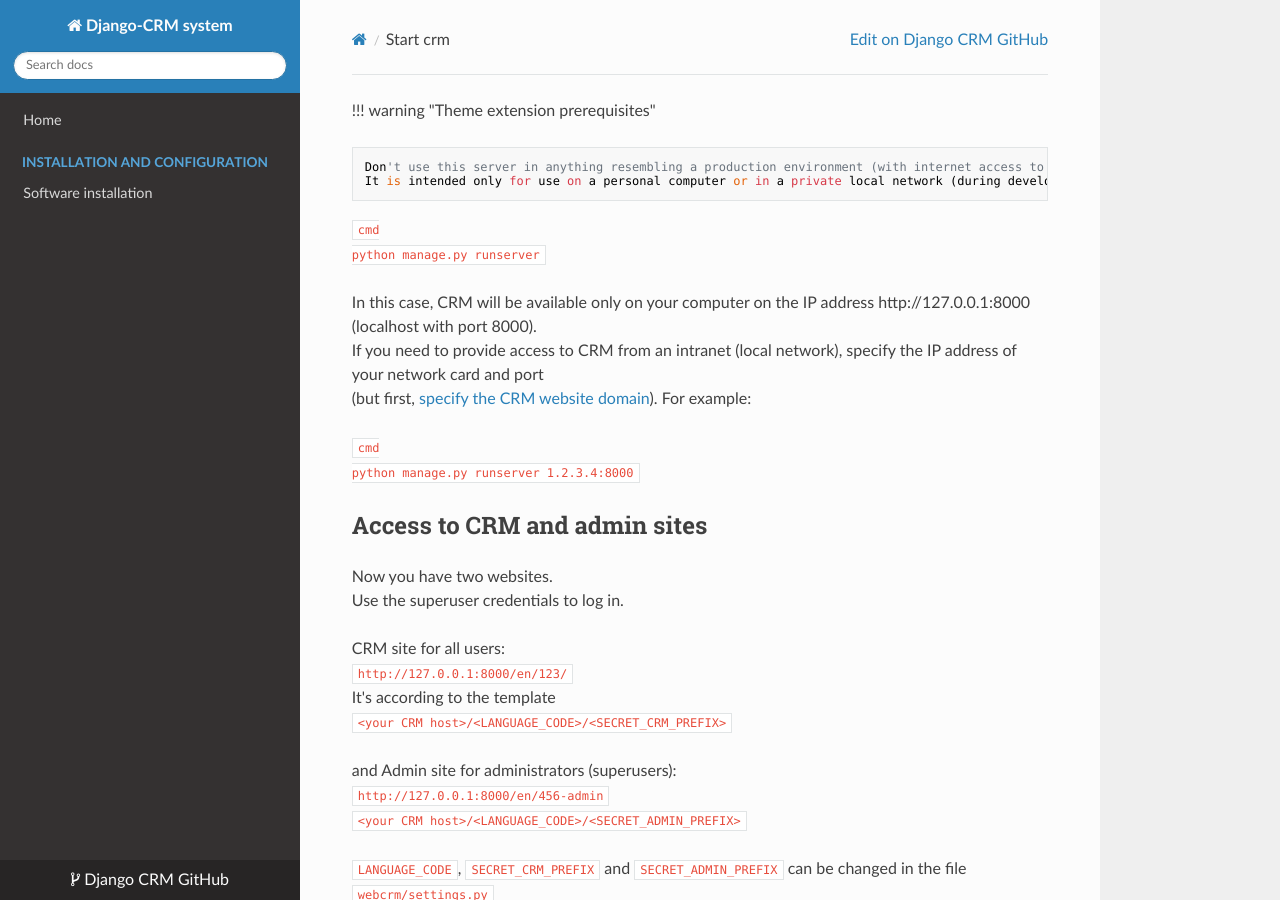
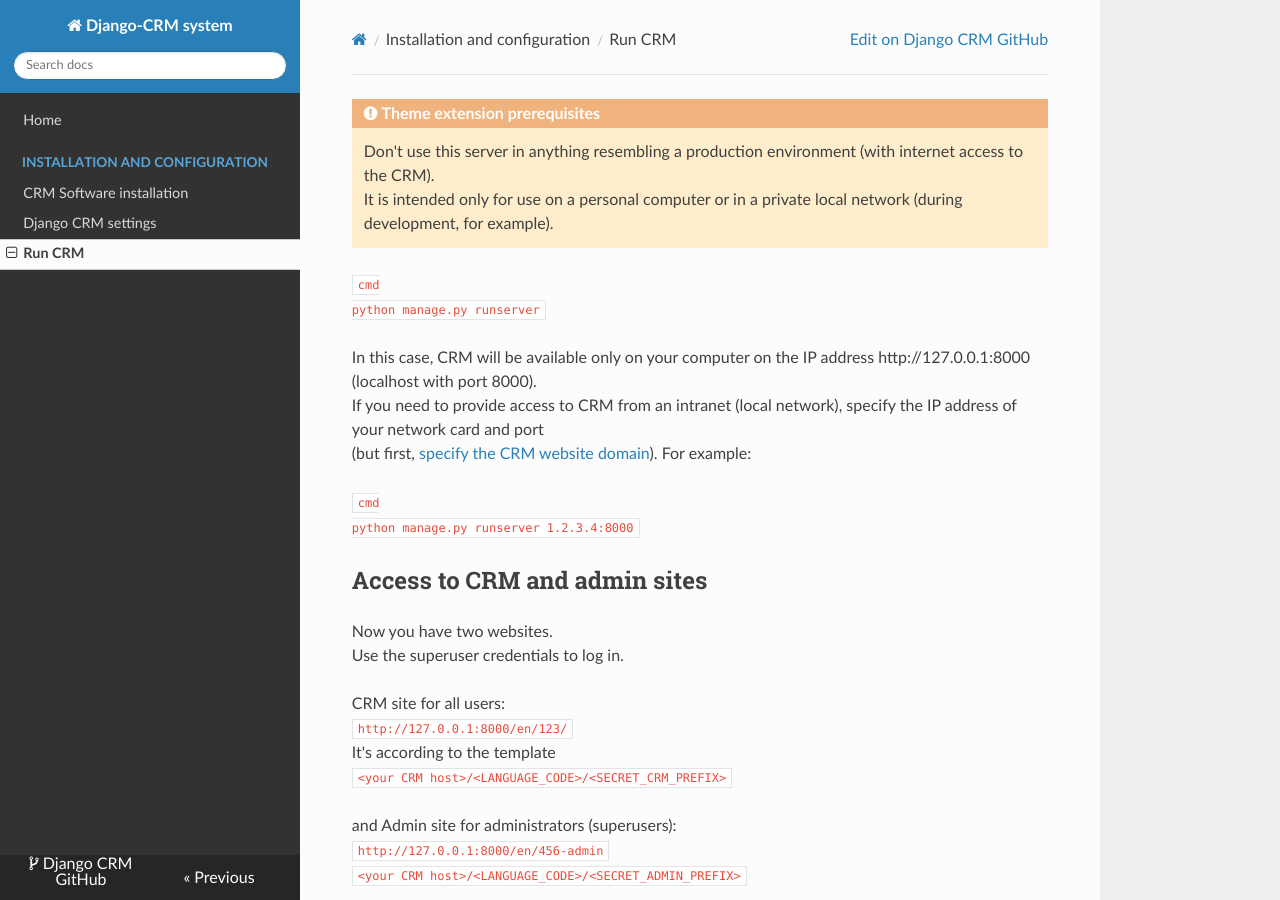
Before and after one commit to OHPjw/merb-plugins, an MkDocs documentation site: the page built from docs/site/start_crm.md, in a window 1280 px wide and 900 px high. Built offline with MkDocs 1.6.1, drawn with Linux system fonts in a browser that asks for light colours; nearby versions of some CDN libraries.

Commit message:
Update mkdocs.yml

```diff
--- a/mkdocs.yml
+++ b/mkdocs.yml
@@ -11,21 +11,12 @@ site_author: Vadym Kharchenko
 
 docs_dir: 'docs/site'
 
-theme:
-  name: readthedocs
-  # name: material
-  favicon: img/favicon.ico
-  # https://squidfunk.github.io/mkdocs-material/customization/
-  custom_dir: docs/site/overrides/
-  features:
-    - navigation.indexes
-
 nav:
   - Home: index.md
   - Installation and configuration:
-    - Software installation: installation.md
-#    - Settings of Django CRM: django_crm_settings.md
-#    - Start CRM using the embedded server: start_crm.md
+    - CRM Software installation: installation.md
+    - Django CRM settings: django_crm_settings.md
+    - Run CRM: start_crm.md
 #    - Updating Django CRM software: updating_crm.md
 #    - Adding CRM users: adding_crm_users.md
 #    - Setting up adding commercial requests: setting_up_adding_requests.md
@@ -36,6 +27,27 @@ nav:
 #    - Newsletter mailing: newsletter_mailing.md
 #    - VoIP telephony and messengers: voip_telephony_and_messengers.md
 #    - Translate the Django CRM interface: translate_django_crm.md
+
+theme:
+  name: readthedocs
+  # name: material
+  favicon: img/favicon.ico
+  # logo: img/django-crm_logo.png
+  # https://squidfunk.github.io/mkdocs-material/customization/
+  custom_dir: docs/site/overrides/
+  features:
+    - navigation.indexes
+    - content.code.copy
+
+markdown_extensions:
+  - admonition
+  - pymdownx.highlight:
+      anchor_linenums: true
+      line_spans: __span
+      pygments_lang_class: true
+  - pymdownx.inlinehilite
+  - pymdownx.snippets
+  - pymdownx.superfences
 
 # Include extra CSS to make some style adjustments
 extra_css:
@@ -51,6 +63,8 @@ exclude_docs: |
   django-crm_user_guide.md
   /requirements.txt  # Top-level "docs/requirements.txt".
 
+
+
 validation:
   links:
     absolute_links: relative_to_docs
```
